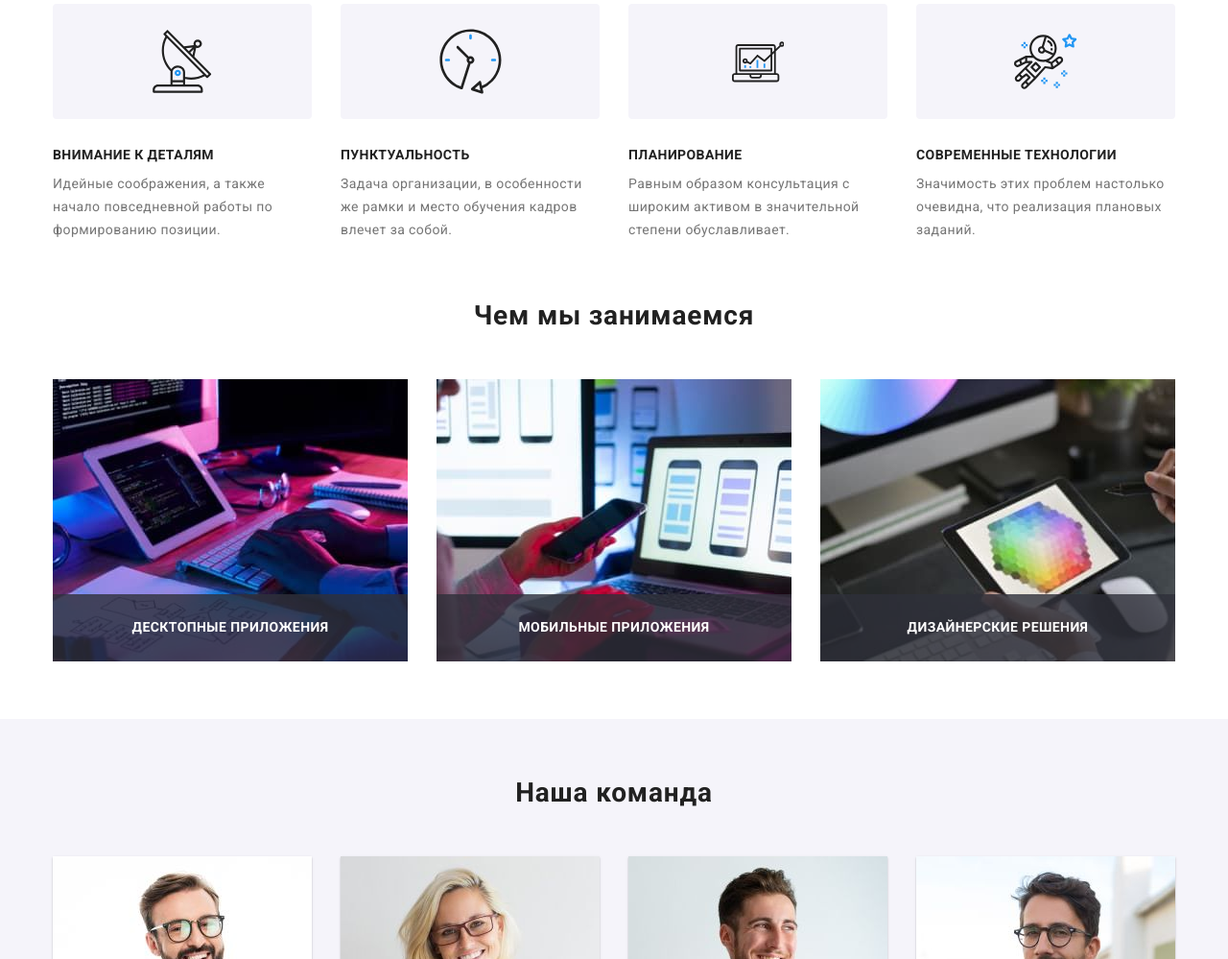
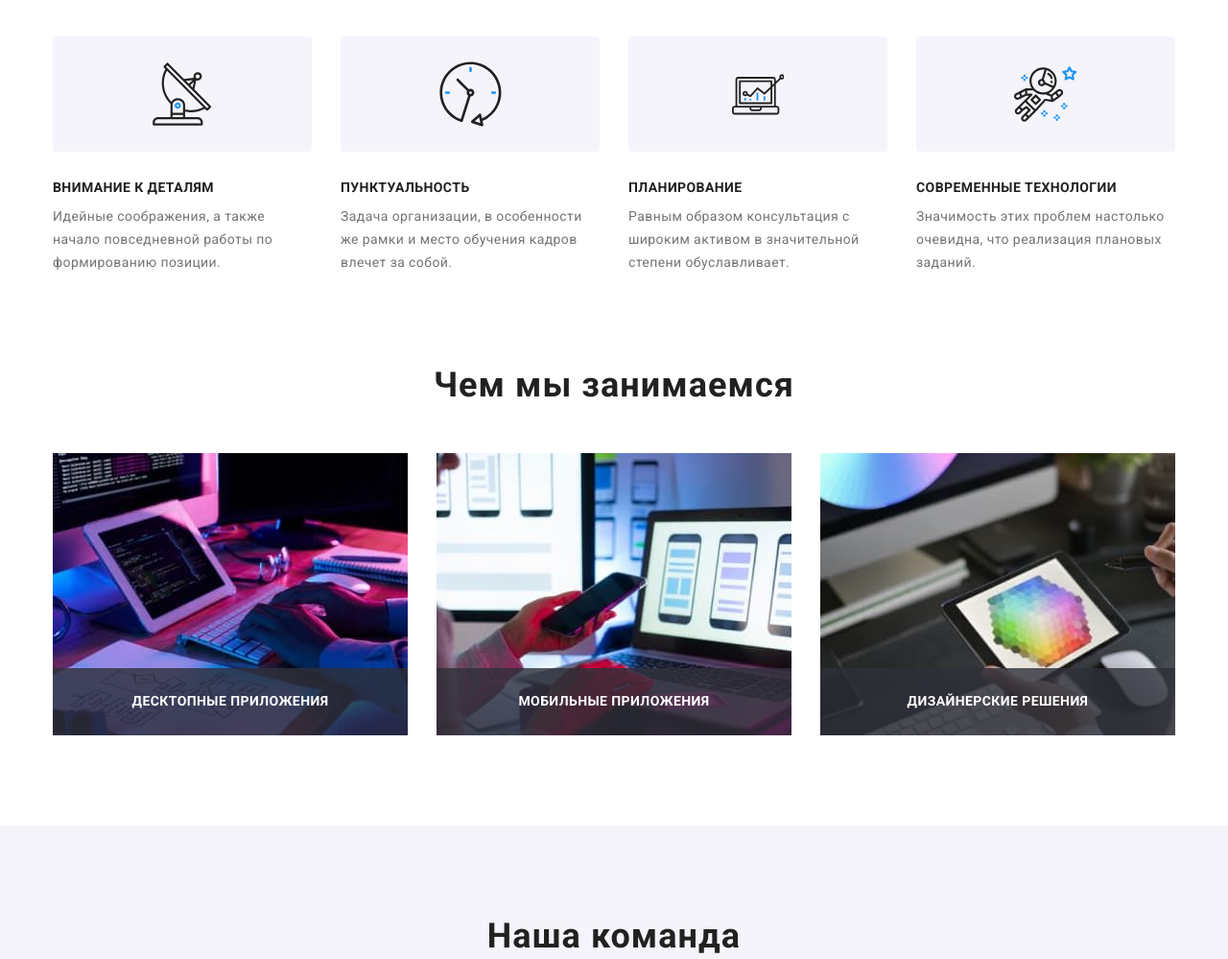
Before and after one commit to snap515/-html-css-goit55-hw08-version2-, a plain HTML site: page index.html in a window 1280 px wide. Shown: the part 737-1736 px from the top of the page at 96% size. Drawn offline with nearby package versions, Linux system fonts and the light colour scheme.

Commit message:
фиксит паддинги и размер шрифта для дестктопа

```diff
--- a/sass/base/_common.scss
+++ b/sass/base/_common.scss
@@ -77,10 +77,17 @@ button {
     padding-top: 60px;
     padding-bottom: 60px;
     background-color: $main-background;
-    &--big-padding{
-        @include mq(desktop){
-            padding-top: 100px;
-            padding-bottom: 94px;
-        }
+    @include mq(desktop) {
+        padding-top: 94px;
+        padding-bottom: 94px;
+    }
+    // &--big-padding{
+    //     @include mq(desktop){
+    //         padding-top: 100px;
+    //         padding-bottom: 94px;
+    //     }
+    // }
+    &--no-top-padding {
+        padding-top: 0px;
     }
 }
--- a/sass/components/_activity.scss
+++ b/sass/components/_activity.scss
@@ -23,6 +23,11 @@
     line-height: 1.18;
     text-align: center;
     letter-spacing: 0.03em;
+
+    @include mq(desktop) {
+        font-size: 36px;
+        line-height: 1.17;
+    }
 }
 
 .activity-list {
--- a/sass/components/_hero.scss
+++ b/sass/components/_hero.scss
@@ -3,10 +3,9 @@
     margin-right: auto;
 
     @include mq(mobile-only){
-        max-width: 480px;
         // max-width: 480px;
         // width: 100%;
-        height: 400px;
+        // height: 400px;
 
         background-image: linear-gradient(to right, rgba(47, 48, 58, 0.4), rgba(47, 48, 58, 0.4)),
         url(../images/Hero/hero-img-mob.png);
```
Also changed, not shown: css/main.css, css/main.min.css, 2 other files.
